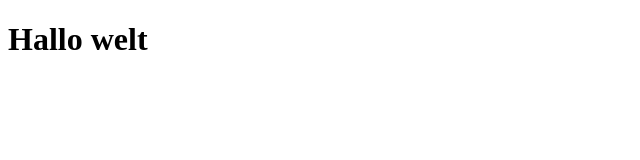
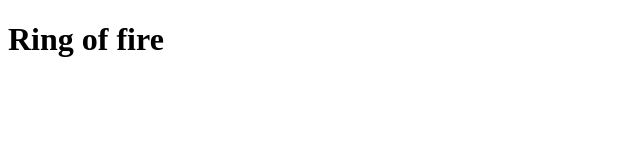
Before and after one commit to Hamidou-ctr/game_ringoffire, an Angular app: page / in a window 1280 px wide. Shown: the top 160 px of the page, without its empty margins (0-640 px from the left). Built offline with nearby package versions, Linux system fonts and the light colour scheme.

Commit message:
update header text in app component

```diff
--- a/src/app/app.component.html
+++ b/src/app/app.component.html
@@ -1,4 +1,4 @@
 
-<h1>Hallo welt</h1>
+<h1>Ring of fire</h1>
 
 <router-outlet></router-outlet>
```
